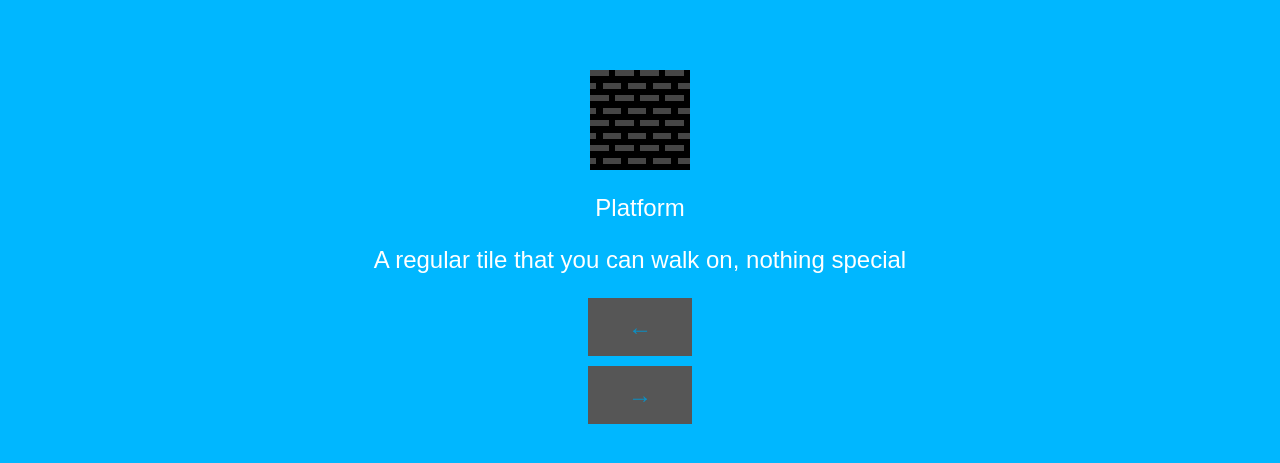
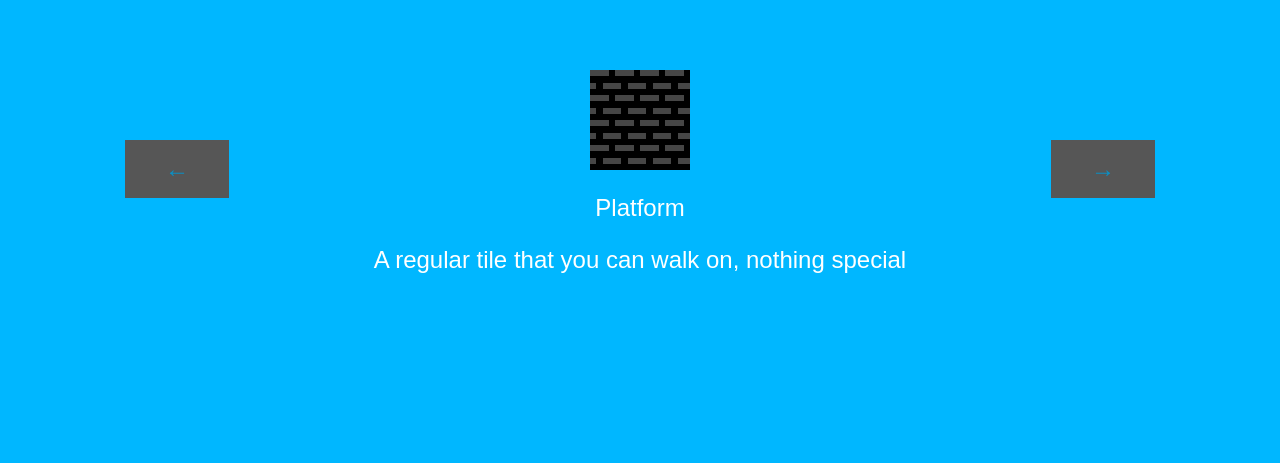
Before and after one commit to aquaritic/Platformer, a plain HTML site: page dictionary.html in a window 1280 px wide. Shown: the part 273-736 px from the top of the page. Drawn offline with Linux system fonts and the light colour scheme.

Commit message:
Modified dictionary to have arrows on either left or right side of the object and fixed a bug

```diff
--- a/dictionary.html
+++ b/dictionary.html
@@ -6,14 +6,16 @@
     <body>
         <a href="index.html"><button>BACK</button></a>
         <h1>OBJECTS</h1>
-        <div id = "display">
-            <img id = "tile" src = ""/>
-            <p id = "name"></p>
-            <p id = "desc"></p>
+
+        <div style="display:flex; align-items:center; justify-content:center; gap: 20px;">
+            <button onclick="navigate(-1)">←</button>
+            <div id ="display">
+                <img id="tile" src=""/>
+                <p id="name"></p>
+                <p id="desc"></p>
+            </div>
+            <button onclick="navigate(-1)">→</button>
         </div>
-
-        <button onclick="navigate(-1)">←</button>
-        <button onclick="navigate(1)">→</button>
 
         <script>
             const objects = [
@@ -34,7 +36,7 @@
             function navigate(dir){
                 const display = document.getElementById("display");
                 display.style.opacity = 0;
-                setTimeut(() => {
+                setTimeout(() => {
                     current = (current + dir + objects.length) % objects.length;
                     show(current);
                     display.style.opacity = 1;
```
